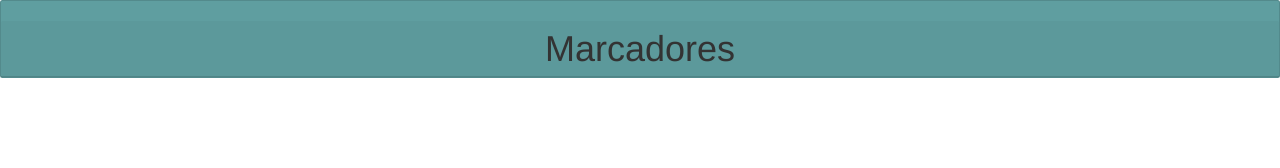
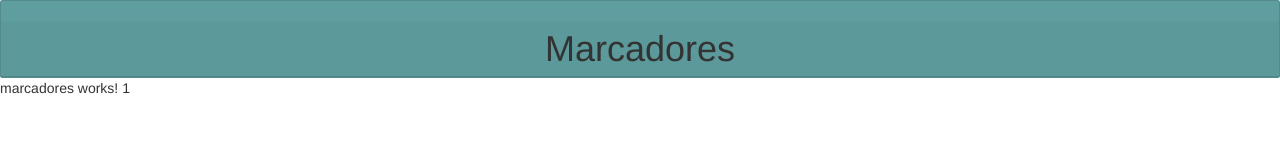
Before and after one commit to antoniodiego/cliente-marcadores-angular, an Angular app: page /marcadores/1 in a window 1280 px wide. Before the commit this address led to /. Shown: the top 168 px of the page. Built offline with nearby package versions, Linux system fonts and the light colour scheme.

Commit message:
Consegui configurar rotas e a passagem de parâmetros para o componente marcadores

```diff
--- a/src/app/app-routing.module.ts
+++ b/src/app/app-routing.module.ts
@@ -5,7 +5,7 @@ import { MarcadoresComponent } from './marcadores/marcadores.component';
 
 const routes: Routes = [
   { path: 'livros', component: LivrosComponent },
-  { path: 'marcadores', component: MarcadoresComponent },
+  { path: 'marcadores/:idLivro', component: MarcadoresComponent },
   { path: '', redirectTo: '/livros', pathMatch: 'full' }, // redirect to `first-component`
 ];
 
--- a/src/app/livros/livros.component.html
+++ b/src/app/livros/livros.component.html
@@ -1,6 +1,6 @@
 <h2>Livros</h2>
 <ul>
   <li *ngFor="let livro of livros">
-    <a routerLink="/marcadores/{{ livro.idLivro}} ">{{livro.nome}}</a>
+    <a [routerLink]="['/marcadores',  livro.idLivro]">{{livro.nome}}</a>
   </li>
 </ul>
--- a/src/app/marcadores/marcadores.component.html
+++ b/src/app/marcadores/marcadores.component.html
@@ -1,3 +1,4 @@
 <p>
   marcadores works!
+  {{idLivro}}
 </p>
--- a/src/app/marcadores/marcadores.component.ts
+++ b/src/app/marcadores/marcadores.component.ts
@@ -1,4 +1,5 @@
-import { Component, OnInit } from '@angular/core';
+import { Component, Input, OnInit, inject } from '@angular/core';
+import { ActivatedRoute } from '@angular/router';
 
 @Component({
   selector: 'app-marcadores',
@@ -7,9 +8,17 @@ import { Component, OnInit } from '@angular/core';
 })
 export class MarcadoresComponent implements OnInit {
 
-  constructor() { }
+  idLivro: Number;
+
+  constructor(private route:ActivatedRoute) {
+    this.idLivro = Number(this.route.snapshot.params['idLivro']);
+  }
 
   ngOnInit() {
   }
 
+  @Input()
+  set id(idLivro: Number) {
+    this.idLivro = idLivro;
+  }
 }
--- a/src/main.ts
+++ b/src/main.ts
@@ -1,6 +1,7 @@
 import { enableProdMode } from '@angular/core';
 import { platformBrowserDynamic } from '@angular/platform-browser-dynamic';
-
+import { provideRoutes } from '@angular/router';
+import routeConfig from './app/routes';
 import { AppModule } from './app/app.module';
 import { environment } from './environments/environment';
 
```
